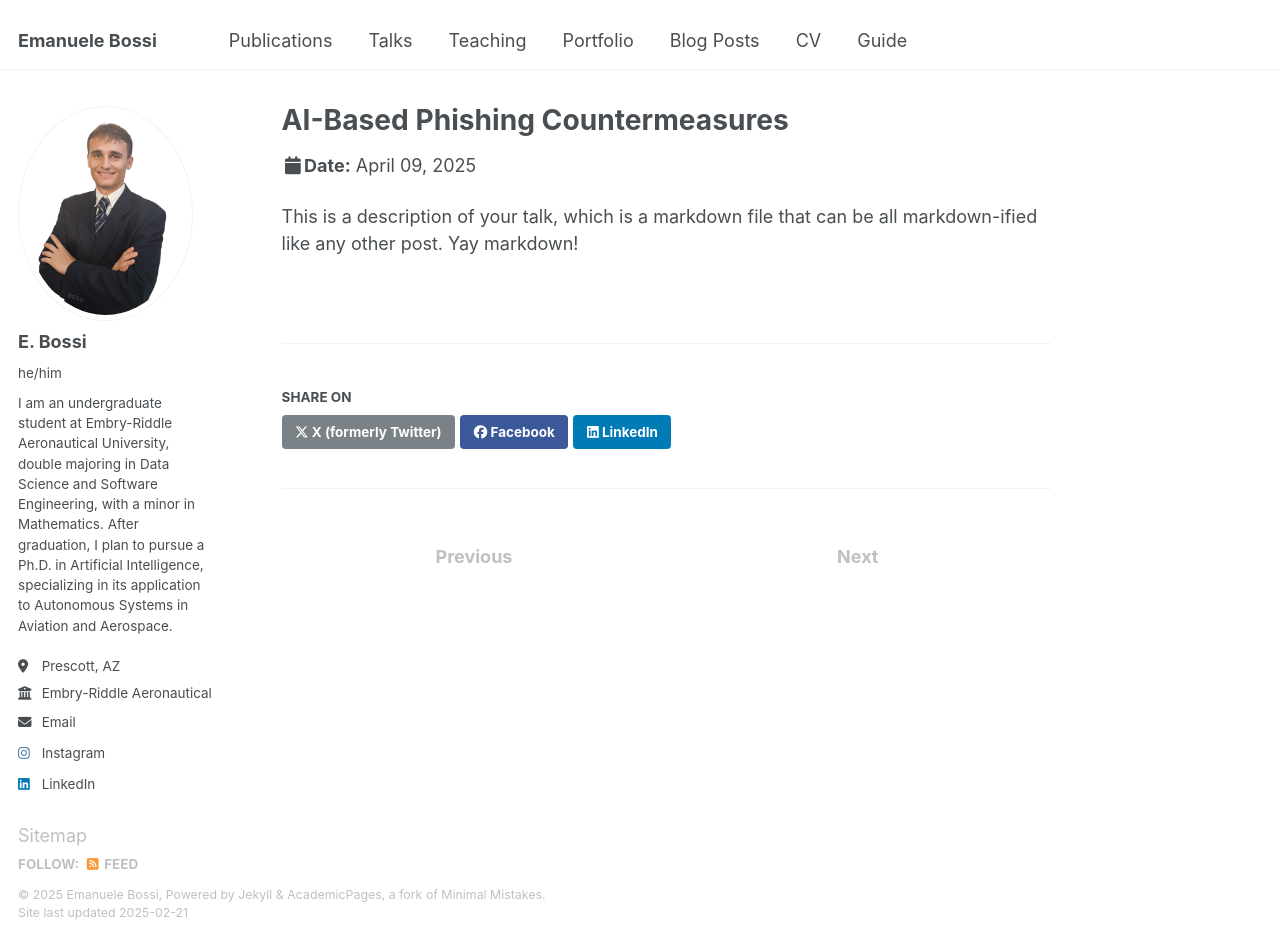
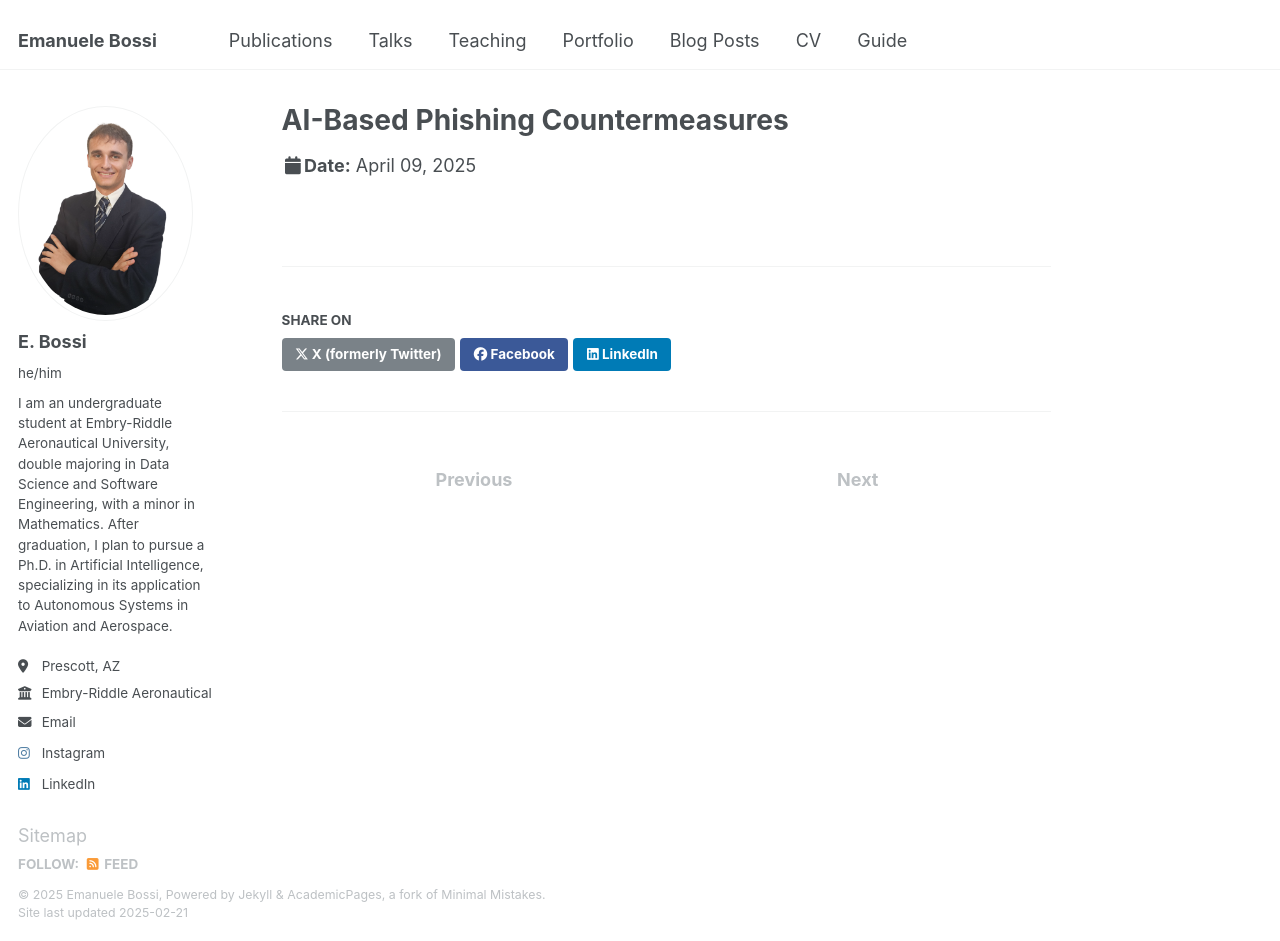
Before and after one commit to bossiemanuele/bossiemanuele.github.io, a Jekyll site: the page built from _talks/2025-04-09-NCUR2025.md, in a window 1280 px wide and 941 px high. Built offline with Jekyll 4.4.1, drawn with Linux system fonts in a browser that asks for light colours.

Commit message:
Update 2025-04-09-NCUR2025.md

```diff
--- a/_talks/2025-04-09-NCUR2025.md
+++ b/_talks/2025-04-09-NCUR2025.md
@@ -6,6 +6,5 @@
 venue: "National Conference on Undergraduate Research (NCUR)"
 date: 2025-04-09
 location: "Pittsburgh, PA"
+slidesurl: 'http://academicpages.github.io/files/slides1.pdf'
 ---
-
-This is a description of your talk, which is a markdown file that can be all markdown-ified like any other post. Yay markdown!
```
